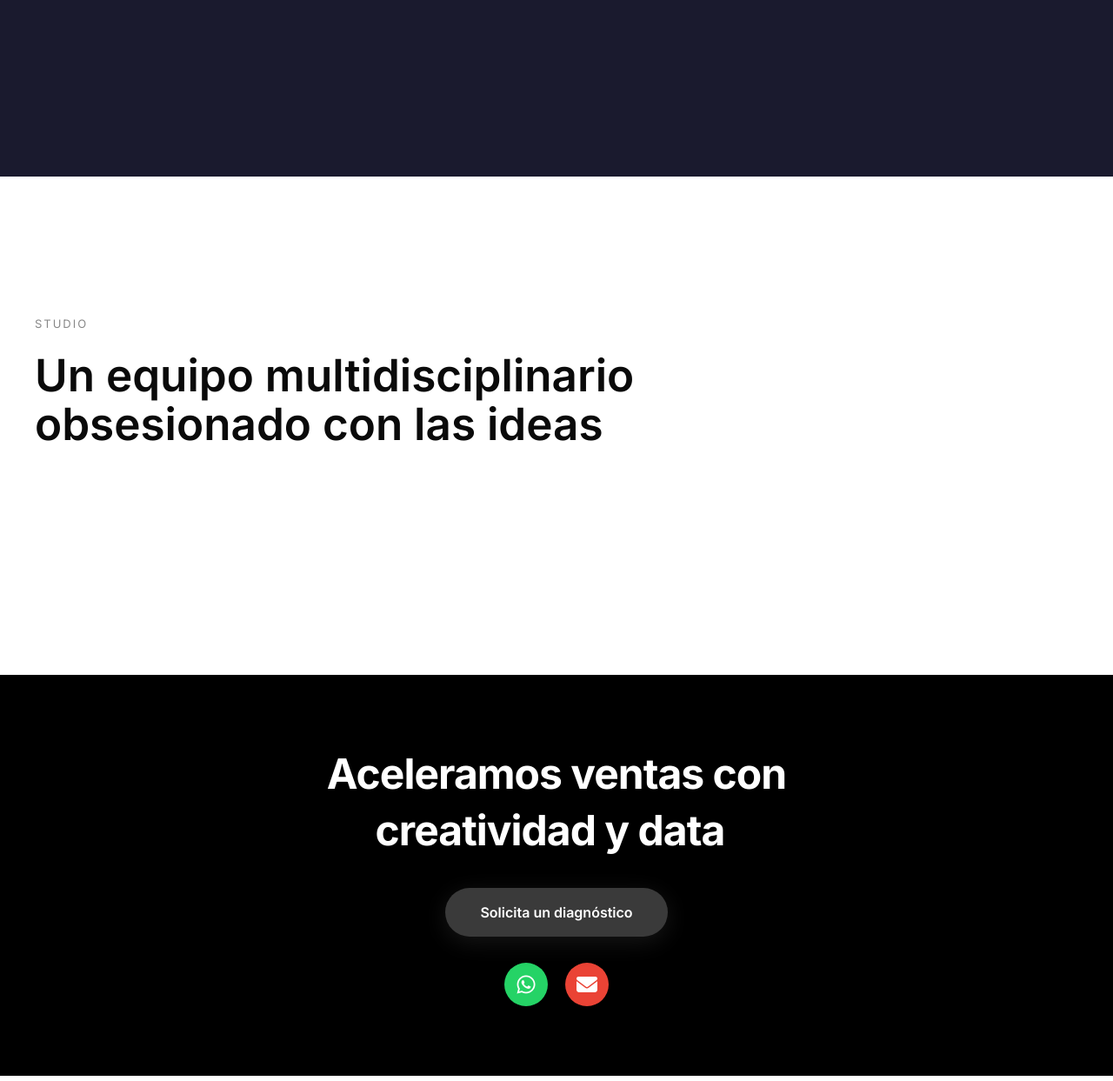
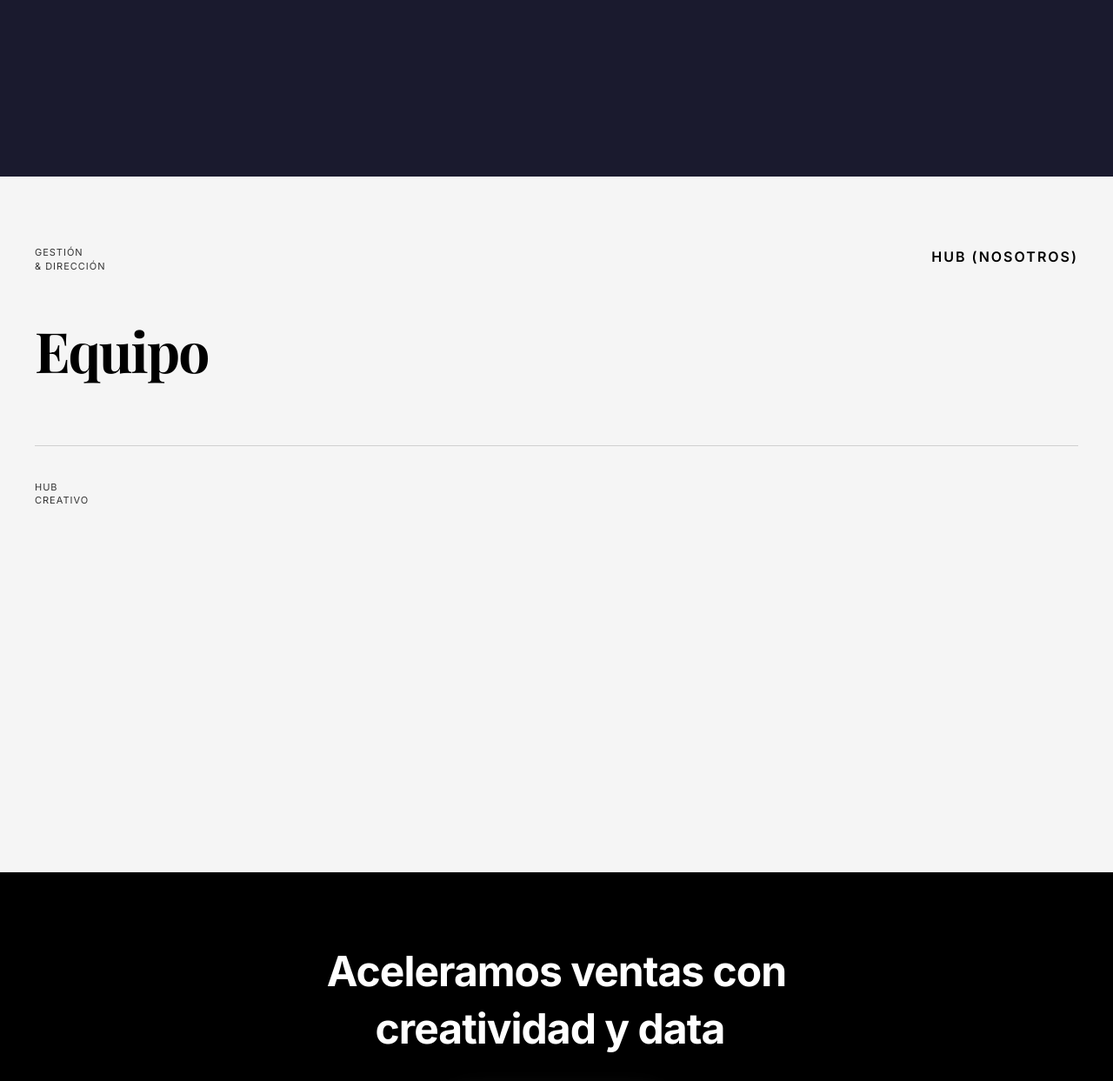
Before and after one commit to LeandroP3012/landingPageMk, a PHP site: page / in a window 1280 px wide. Shown: the part 2377-3620 px from the top of the page at 87% size. Run offline with PHP 8.4, Linux system fonts and the light colour scheme; data that the repository does not hold is empty; some libraries are stand-ins or nearby versions.

Commit message:
ANTES DEL DESASTRE

```diff
--- a/assets/css/styles.css
+++ b/assets/css/styles.css
@@ -497,82 +497,227 @@ body {
 /* ================= TEAM / STUDIO ================= */
 
 .team {
-  padding: 160px 20px;
-  background: #fff;
+  padding: 80px 40px;
+  background: #F5F5F5;
+  min-height: 100vh;
 }
 
 .team-container {
-  max-width: 1200px;
+  max-width: 1400px;
   margin: auto;
+  position: relative;
 }
 
-.team-intro {
-  max-width: 700px;
-  margin-bottom: 100px;
+.team-header {
+  display: flex;
+  justify-content: space-between;
+  align-items: flex-start;
+  margin-bottom: 60px;
 }
 
-.team-label {
-  font-size: 13px;
-  letter-spacing: 2px;
-  color: #888;
-  margin-bottom: 20px;
+.team-category {
+  display: flex;
+  flex-direction: column;
+  font-family: 'Inter', sans-serif;
+  font-size: 11px;
+  text-transform: uppercase;
+  letter-spacing: 1px;
+  color: #333;
+  line-height: 1.4;
 }
 
-.team-intro h2 {
-  font-size: clamp(32px, 4vw, 52px);
-  line-height: 1.1;
+.team-main-title {
+  font-family: 'Inter', sans-serif;
+  font-size: 16px;
   font-weight: 600;
+  text-transform: uppercase;
+  letter-spacing: 2px;
+  color: #000;
+  margin: 0;
+}
+
+/* Cover/Portada */
+.team-cover {
+  width: 100%;
+  max-width: 1200px;
+  margin: 0 auto 80px;
+  position: relative;
+}
+
+.team-cover-inner {
+  position: relative;
+  width: 100%;
+  aspect-ratio: 16/9;
+  overflow: hidden;
+  cursor: ew-resize;
+}
+
+.cover-image {
+  width: 100%;
+  height: 100%;
+  object-fit: cover;
+  display: block;
+}
+
+.cover-top {
+  position: absolute;
+  top: 0;
+  left: 0;
+  width: 50%;
+  height: 100%;
+  overflow: hidden;
+}
+
+.cover-top img {
+  width: 200%;
+  height: 100%;
+  object-fit: cover;
+}
+
+.cover-divider {
+  position: absolute;
+  top: 0;
+  left: 50%;
+  width: 4px;
+  height: 100%;
+  background: white;
+  cursor: ew-resize;
+  z-index: 10;
+  box-shadow: 0 0 10px rgba(0, 0, 0, 0.3);
+}
+
+.cover-divider::before {
+  content: '';
+  position: absolute;
+  top: 50%;
+  left: 50%;
+  transform: translate(-50%, -50%);
+  width: 40px;
+  height: 40px;
+  background: white;
+  border-radius: 50%;
+  box-shadow: 0 2px 10px rgba(0, 0, 0, 0.2);
+}
+
+.team-content {
+  display: grid;
+  grid-template-columns: 200px 1fr;
+  gap: 60px;
+  align-items: start;
+}
+
+.team-brand {
+  position: sticky;
+  top: 100px;
+}
+
+.brand-title {
+  font-family: 'Playfair Display', serif;
+  font-size: 64px;
+  font-weight: 700;
+  line-height: 0.9;
+  color: #000;
+  margin: 0;
+  letter-spacing: -2px;
 }
 
 .team-grid {
   display: grid;
-  grid-template-columns: repeat(4, 1fr);
-  gap: 40px;
+  grid-template-columns: repeat(3, 1fr);
+  gap: 30px;
 }
 
-/* miembro */
 .team-member {
   cursor: pointer;
+  transition: transform 0.3s ease;
+}
+
+.team-member:hover {
+  transform: translateY(-5px);
 }
 
 .team-photo {
   overflow: hidden;
-  border-radius: 6px;
+  aspect-ratio: 3/4;
+  background: #E0E0E0;
+  margin-bottom: 15px;
 }
 
 .team-photo img {
   width: 100%;
+  height: 100%;
+  object-fit: cover;
   display: block;
-  transition: transform .6s ease;
+  filter: grayscale(100%);
+  transition: all 0.6s ease;
+}
+
+.team-member:hover .team-photo img {
+  filter: grayscale(0%);
+  transform: scale(1.05);
 }
 
 .team-info {
-  margin-top: 20px;
+  padding: 0;
 }
 
 .team-info h3 {
-  font-size: 18px;
-  font-weight: 500;
+  font-family: 'Inter', sans-serif;
+  font-size: 16px;
+  font-weight: 600;
+  margin: 0 0 4px 0;
+  color: #000;
 }
 
 .team-info p {
-  font-size: 14px;
-  color: #777;
+  font-family: 'Inter', sans-serif;
+  font-size: 13px;
+  color: #666;
+  margin: 0;
+  line-height: 1.4;
 }
 
-/* hover */
-.team-member:hover img {
-  transform: scale(1.08);
+.team-footer {
+  margin-top: 80px;
+  padding-top: 40px;
+  border-top: 1px solid #D0D0D0;
 }
 
 /* responsive */
 @media (max-width: 1024px) {
+  .team-content {
+    grid-template-columns: 150px 1fr;
+    gap: 40px;
+  }
+
+  .brand-title {
+    font-size: 48px;
+  }
+
   .team-grid {
     grid-template-columns: repeat(2, 1fr);
   }
 }
 
-@media (max-width: 600px) {
+@media (max-width: 768px) {
+  .team {
+    padding: 60px 20px;
+  }
+
+  .team-header {
+    flex-direction: column;
+    gap: 20px;
+  }
+
+  .team-content {
+    grid-template-columns: 1fr;
+    gap: 30px;
+  }
+
+  .brand-title {
+    font-size: 36px;
+  }
+
   .team-grid {
     grid-template-columns: 1fr;
   }
--- a/components/team.php
+++ b/components/team.php
@@ -13,9 +13,12 @@ $cover = $coverModel->get();
 <section class="team" id="equipo">
   <div class="team-container">
 
-    <div class="team-intro">
-      <p class="team-label">STUDIO</p>
-      <h2>Un equipo multidisciplinario<br>obsesionado con las ideas</h2>
+    <div class="team-header">
+      <div class="team-category">
+        <span class="category-top">Gestión</span>
+        <span class="category-bottom">& Dirección</span>
+      </div>
+      <h1 class="team-main-title">HUB (NOSOTROS)</h1>
     </div>
 
     <?php if ($cover && ($cover['image_top'] || $cover['image_bottom'])): ?>
@@ -24,8 +27,7 @@ $cover = $coverModel->get();
 
           <!-- Imagen inferior -->
           <?php if (!empty($cover['image_bottom'])): ?>
-            <img src="<?= BASE_URL ?>/storage/uploads/team/<?= $cover['image_bottom'] ?>" class="cover-image"
-              alt="Equipo – imagen base">
+            <img src="<?= BASE_URL ?>/storage/uploads/team/<?= $cover['image_bottom'] ?>" class="cover-image" alt="Equipo – imagen base">
           <?php endif; ?>
 
           <!-- Imagen superior -->
@@ -41,12 +43,16 @@ $cover = $coverModel->get();
       </div>
     <?php endif; ?>
 
+    <div class="team-content">
+      <div class="team-brand">
+        <h2 class="brand-title">Equipo</h2>
+      </div>
+
       <div class="team-grid">
         <?php foreach ($team as $member): ?>
           <article class="team-member">
             <div class="team-photo">
-            <img src="<?= BASE_URL ?>/storage/uploads/team/<?= $member['photo'] ?>"
-              alt="<?= htmlspecialchars($member['name']) ?>">
+              <img src="<?= BASE_URL ?>/storage/uploads/team/<?= $member['photo'] ?>" alt="<?= htmlspecialchars($member['name']) ?>">
             </div>
             <div class="team-info">
               <h3><?= htmlspecialchars($member['name']) ?></h3>
@@ -55,6 +61,14 @@ $cover = $coverModel->get();
           </article>
         <?php endforeach; ?>
       </div>
+    </div>
+
+    <div class="team-footer">
+      <div class="team-category">
+        <span class="category-top">HUB</span>
+        <span class="category-bottom">Creativo</span>
+      </div>
+    </div>
 
   </div>
 </section>
```
Also changed, not shown: storage/uploads/team/694791c5150ca.jpg (added), storage/uploads/team/team_69479335bb808.jpeg (added). Lines whose indentation alone changed are shown as unchanged.
